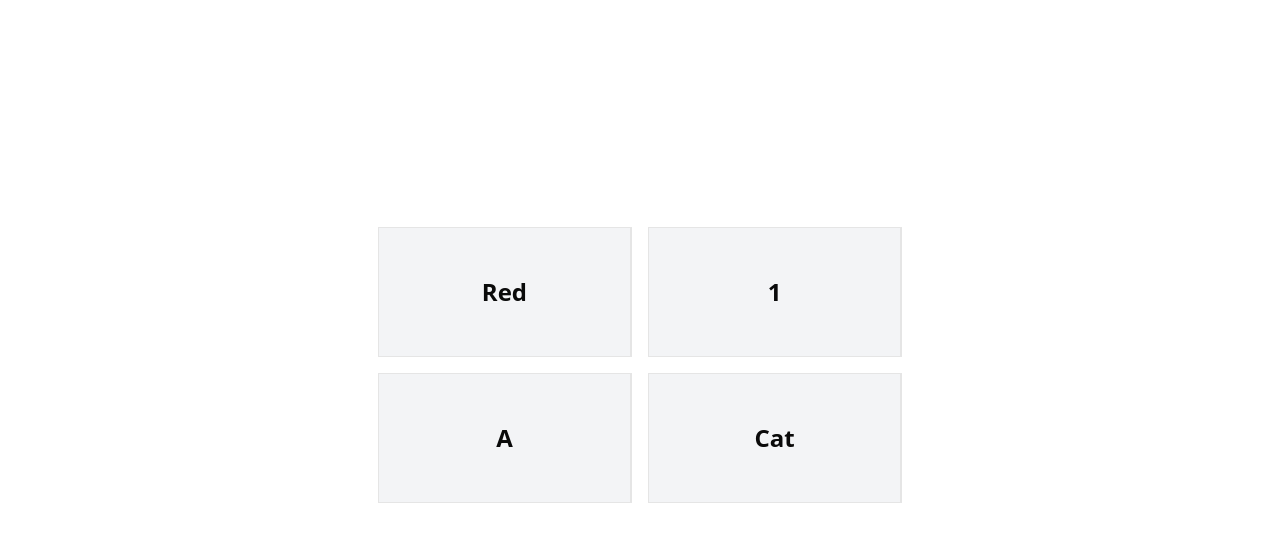
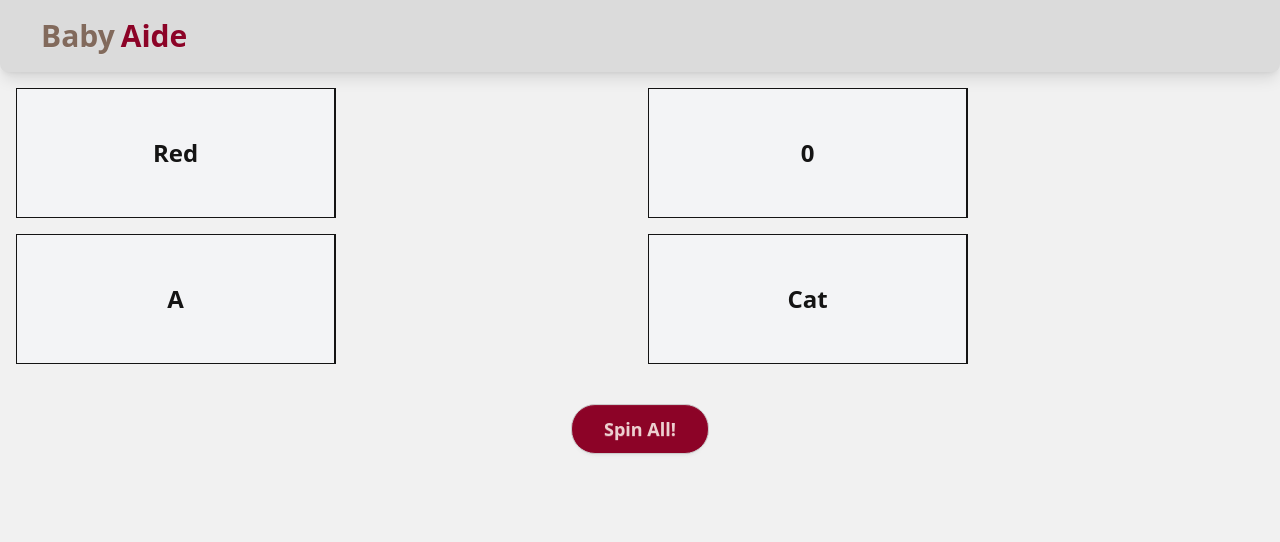
Before and after one commit to isaac-work-git/baby_aide, a Vue app: page / in a window 1280 px wide. Shown: the top 542 px of the page. Built offline with nearby package versions, Linux system fonts and the light colour scheme.

Commit message:
Ready for styling

```diff
--- a/package.json
+++ b/package.json
@@ -13,6 +13,7 @@
     "@vueuse/core": "^13.5.0",
     "class-variance-authority": "^0.7.1",
     "clsx": "^2.1.1",
+    "daisyui": "^5.0.46",
     "embla-carousel-vue": "^8.6.0",
     "lucide-vue-next": "^0.525.0",
     "reka-ui": "^2.3.2",
--- a/src/App.vue
+++ b/src/App.vue
@@ -1,12 +1,13 @@
 <script setup lang="ts">
 import { ref } from 'vue'
 import EmblaCarousel from './components/EmblaCarousel.vue'
+import TopBar from './components/TopBar.vue'
 
 const categories = {
-  colors: ['Red', 'Green', 'Blue', 'Yellow'],
-  numbers: ['1', '2', '3', '4'],
-  letters: ['A', 'B', 'C', 'D'],
-  animals: ['Cat', 'Dog', 'Bear', 'Fox'],
+  colors: ['Red', 'Green', 'Blue', 'Yellow', 'Purple', 'Orange', 'Pink', 'Brown', 'Black', 'White'],
+  numbers: ['0', '1', '2', '3', '4', '5', '6', '7', '8', '9', '10'],
+  letters: ['A', 'B', 'C', 'D', 'E', 'F', 'G', 'H', 'I', 'J', 'K', 'L', 'M', 'N', 'O', 'P', 'Q', 'R', 'S', 'T', 'U', 'V', 'W', 'X', 'Y', 'Z'],
+  animals: ['Cat', 'Dog', 'Bear', 'Fox', 'Lion', 'Tiger', 'Elephant', 'Giraffe', 'Zebra', 'Kangaroo'],
 }
 
 function shuffle<T>(array: T[]): () => T {
@@ -44,6 +45,8 @@
 </script>
 
 <template>
+  <TopBar />
+
   <div class="grid grid-cols-2 gap-4 p-4">
     <EmblaCarousel ref="colorRef" :items="categories.colors" />
     <EmblaCarousel ref="numberRef" :items="categories.numbers" />
@@ -52,7 +55,7 @@
   </div>
 
   <div class="text-center mt-6">
-    <button @click="spinAll" class="bg-blue-600 text-white text-lg px-6 py-3 rounded">
+    <button @click="spinAll" class="btn bg-primary text-primary-content text-lg px-8 py-6 rounded-3xl">
       Spin All!
     </button>
   </div>
--- a/src/components/HelloWorld.vue
+++ /dev/null
@@ -1,41 +0,0 @@
-<script setup lang="ts">
-import { ref } from 'vue'
-
-defineProps<{ msg: string }>()
-
-const count = ref(0)
-</script>
-
-<template>
-  <h1>{{ msg }}</h1>
-
-  <div class="card">
-    <button type="button" @click="count++">count is {{ count }}</button>
-    <p>
-      Edit
-      <code>components/HelloWorld.vue</code> to test HMR
-    </p>
-  </div>
-
-  <p>
-    Check out
-    <a href="https://vuejs.org/guide/quick-start.html#local" target="_blank"
-      >create-vue</a
-    >, the official Vue + Vite starter
-  </p>
-  <p>
-    Learn more about IDE Support for Vue in the
-    <a
-      href="https://vuejs.org/guide/scaling-up/tooling.html#ide-support"
-      target="_blank"
-      >Vue Docs Scaling up Guide</a
-    >.
-  </p>
-  <p class="read-the-docs">Click on the Vite and Vue logos to learn more</p>
-</template>
-
-<style scoped>
-.read-the-docs {
-  color: #888;
-}
-</style>
--- a/src/components/RandomCarousel.vue
+++ /dev/null
@@ -1,58 +0,0 @@
-<script setup lang="ts">
-import { ref, onMounted, nextTick, defineExpose } from 'vue'
-import { Carousel, CarouselContent, CarouselItem } from '@/components/ui/carousel'
-
-interface Props {
-  items: string[]
-}
-const props = defineProps<Props>()
-
-const emblaRef = ref<any>(null)
-const emblaApi = ref<any>(null)
-const isReady = ref(false)
-
-onMounted(async () => {
-  await nextTick()
-  emblaApi.value = emblaRef.value?.emblaApi
-  if (emblaApi.value) {
-    isReady.value = true
-  }
-  console.log('EmblaRef:', emblaRef.value)
-  console.log('Embla API:', emblaRef.value?.emblaApi)
-})
-
-async function spinTo(index: number) {
-  if (!isReady.value || !emblaApi.value) return
-
-  const count = props.items.length
-  const fakeSpins = 10 + Math.floor(Math.random() * 5)
-
-  for (let i = 0; i < fakeSpins; i++) {
-    const fakeIndex = i % count
-    emblaApi.value.scrollTo(fakeIndex)
-    await new Promise((r) => setTimeout(r, 80))
-  }
-
-  emblaApi.value.scrollTo(index)
-}
-
-defineExpose({ spinTo })
-</script>
-
-<template>
-  <Carousel ref="emblaRef" class="w-full max-w-xs overflow-hidden">
-    <CarouselContent class="flex">
-      <CarouselItem
-        v-for="(item, index) in props.items"
-        :key="index"
-        class="min-w-full"
-      >
-        <div
-          class="flex aspect-square items-center justify-center text-4xl font-bold p-4 border"
-        >
-          {{ item }}
-        </div>
-      </CarouselItem>
-    </CarouselContent>
-  </Carousel>
-</template>
--- /dev/null
+++ b/src/components/TopBar.vue
@@ -0,0 +1,5 @@
+<template>
+  <div class="navbar bg-base-200 shadow-lg rounded-b-lg p-4">
+    <a class="btn btn-ghost text-3xl text-neutral px-6">Baby<span class="text-primary">Aide</span></a>
+  </div>
+</template>
--- a/src/style.css
+++ b/src/style.css
@@ -1,200 +1,4 @@
 @import "tailwindcss";
-@import "tw-animate-css";
-
-@custom-variant dark (&:is(.dark *));
-
-:root {
-  font-family: system-ui, Avenir, Helvetica, Arial, sans-serif;
-  line-height: 1.5;
-  font-weight: 400;
-
-  color-scheme: light dark;
-  color: rgba(255, 255, 255, 0.87);
-  background-color: #242424;
-
-  font-synthesis: none;
-  text-rendering: optimizeLegibility;
-  -webkit-font-smoothing: antialiased;
-  -moz-osx-font-smoothing: grayscale;
-  --background: oklch(1 0 0);
-  --foreground: oklch(0.145 0 0);
-  --card: oklch(1 0 0);
-  --card-foreground: oklch(0.145 0 0);
-  --popover: oklch(1 0 0);
-  --popover-foreground: oklch(0.145 0 0);
-  --primary: oklch(0.205 0 0);
-  --primary-foreground: oklch(0.985 0 0);
-  --secondary: oklch(0.97 0 0);
-  --secondary-foreground: oklch(0.205 0 0);
-  --muted: oklch(0.97 0 0);
-  --muted-foreground: oklch(0.556 0 0);
-  --accent: oklch(0.97 0 0);
-  --accent-foreground: oklch(0.205 0 0);
-  --destructive: oklch(0.577 0.245 27.325);
-  --destructive-foreground: oklch(0.577 0.245 27.325);
-  --border: oklch(0.922 0 0);
-  --input: oklch(0.922 0 0);
-  --ring: oklch(0.708 0 0);
-  --chart-1: oklch(0.646 0.222 41.116);
-  --chart-2: oklch(0.6 0.118 184.704);
-  --chart-3: oklch(0.398 0.07 227.392);
-  --chart-4: oklch(0.828 0.189 84.429);
-  --chart-5: oklch(0.769 0.188 70.08);
-  --radius: 0.625rem;
-  --sidebar: oklch(0.985 0 0);
-  --sidebar-foreground: oklch(0.145 0 0);
-  --sidebar-primary: oklch(0.205 0 0);
-  --sidebar-primary-foreground: oklch(0.985 0 0);
-  --sidebar-accent: oklch(0.97 0 0);
-  --sidebar-accent-foreground: oklch(0.205 0 0);
-  --sidebar-border: oklch(0.922 0 0);
-  --sidebar-ring: oklch(0.708 0 0);
+@plugin "daisyui" {
+  themes: autumn --default;
 }
-
-a {
-  font-weight: 500;
-  color: #646cff;
-  text-decoration: inherit;
-}
-a:hover {
-  color: #535bf2;
-}
-
-body {
-  margin: 0;
-  display: flex;
-  place-items: center;
-  min-width: 320px;
-  min-height: 100vh;
-}
-
-h1 {
-  font-size: 3.2em;
-  line-height: 1.1;
-}
-
-button {
-  border-radius: 8px;
-  border: 1px solid transparent;
-  padding: 0.6em 1.2em;
-  font-size: 1em;
-  font-weight: 500;
-  font-family: inherit;
-  background-color: #1a1a1a;
-  cursor: pointer;
-  transition: border-color 0.25s;
-}
-button:hover {
-  border-color: #646cff;
-}
-button:focus,
-button:focus-visible {
-  outline: 4px auto -webkit-focus-ring-color;
-}
-
-.card {
-  padding: 2em;
-}
-
-#app {
-  max-width: 1280px;
-  margin: 0 auto;
-  padding: 2rem;
-  text-align: center;
-}
-
-@media (prefers-color-scheme: light) {
-  :root {
-    color: #213547;
-    background-color: #ffffff;
-  }
-  a:hover {
-    color: #747bff;
-  }
-  button {
-    background-color: #f9f9f9;
-  }
-}
-
-@theme inline {
-  --color-background: var(--background);
-  --color-foreground: var(--foreground);
-  --color-card: var(--card);
-  --color-card-foreground: var(--card-foreground);
-  --color-popover: var(--popover);
-  --color-popover-foreground: var(--popover-foreground);
-  --color-primary: var(--primary);
-  --color-primary-foreground: var(--primary-foreground);
-  --color-secondary: var(--secondary);
-  --color-secondary-foreground: var(--secondary-foreground);
-  --color-muted: var(--muted);
-  --color-muted-foreground: var(--muted-foreground);
-  --color-accent: var(--accent);
-  --color-accent-foreground: var(--accent-foreground);
-  --color-destructive: var(--destructive);
-  --color-destructive-foreground: var(--destructive-foreground);
-  --color-border: var(--border);
-  --color-input: var(--input);
-  --color-ring: var(--ring);
-  --color-chart-1: var(--chart-1);
-  --color-chart-2: var(--chart-2);
-  --color-chart-3: var(--chart-3);
-  --color-chart-4: var(--chart-4);
-  --color-chart-5: var(--chart-5);
-  --radius-sm: calc(var(--radius) - 4px);
-  --radius-md: calc(var(--radius) - 2px);
-  --radius-lg: var(--radius);
-  --radius-xl: calc(var(--radius) + 4px);
-  --color-sidebar: var(--sidebar);
-  --color-sidebar-foreground: var(--sidebar-foreground);
-  --color-sidebar-primary: var(--sidebar-primary);
-  --color-sidebar-primary-foreground: var(--sidebar-primary-foreground);
-  --color-sidebar-accent: var(--sidebar-accent);
-  --color-sidebar-accent-foreground: var(--sidebar-accent-foreground);
-  --color-sidebar-border: var(--sidebar-border);
-  --color-sidebar-ring: var(--sidebar-ring);
-}
-
-.dark {
-  --background: oklch(0.145 0 0);
-  --foreground: oklch(0.985 0 0);
-  --card: oklch(0.145 0 0);
-  --card-foreground: oklch(0.985 0 0);
-  --popover: oklch(0.145 0 0);
-  --popover-foreground: oklch(0.985 0 0);
-  --primary: oklch(0.985 0 0);
-  --primary-foreground: oklch(0.205 0 0);
-  --secondary: oklch(0.269 0 0);
-  --secondary-foreground: oklch(0.985 0 0);
-  --muted: oklch(0.269 0 0);
-  --muted-foreground: oklch(0.708 0 0);
-  --accent: oklch(0.269 0 0);
-  --accent-foreground: oklch(0.985 0 0);
-  --destructive: oklch(0.396 0.141 25.723);
-  --destructive-foreground: oklch(0.637 0.237 25.331);
-  --border: oklch(0.269 0 0);
-  --input: oklch(0.269 0 0);
-  --ring: oklch(0.439 0 0);
-  --chart-1: oklch(0.488 0.243 264.376);
-  --chart-2: oklch(0.696 0.17 162.48);
-  --chart-3: oklch(0.769 0.188 70.08);
-  --chart-4: oklch(0.627 0.265 303.9);
-  --chart-5: oklch(0.645 0.246 16.439);
-  --sidebar: oklch(0.205 0 0);
-  --sidebar-foreground: oklch(0.985 0 0);
-  --sidebar-primary: oklch(0.488 0.243 264.376);
-  --sidebar-primary-foreground: oklch(0.985 0 0);
-  --sidebar-accent: oklch(0.269 0 0);
-  --sidebar-accent-foreground: oklch(0.985 0 0);
-  --sidebar-border: oklch(0.269 0 0);
-  --sidebar-ring: oklch(0.439 0 0);
-}
-
-@layer base {
-  * {
-    @apply border-border outline-ring/50;
-  }
-  body {
-    @apply bg-background text-foreground;
-  }
-}
--- a/vite.config.ts
+++ b/vite.config.ts
@@ -1,13 +1,7 @@
-import path from 'node:path'
-import tailwindcss from '@tailwindcss/vite'
-import vue from '@vitejs/plugin-vue'
-import { defineConfig } from 'vite'
+import { defineConfig } from "vite";
+import tailwindcss from "@tailwindcss/vite";
+import vue from "@vitejs/plugin-vue";
 
 export default defineConfig({
-  plugins: [vue(), tailwindcss()],
-  resolve: {
-    alias: {
-      '@': path.resolve(__dirname, './src'),
-    },
-  },
-})
+  plugins: [tailwindcss(), vue()],
+});
```
Also changed, not shown: src/assets/school-logo.svg (added), 1 other file (tests, documents, lock files or other folders).
